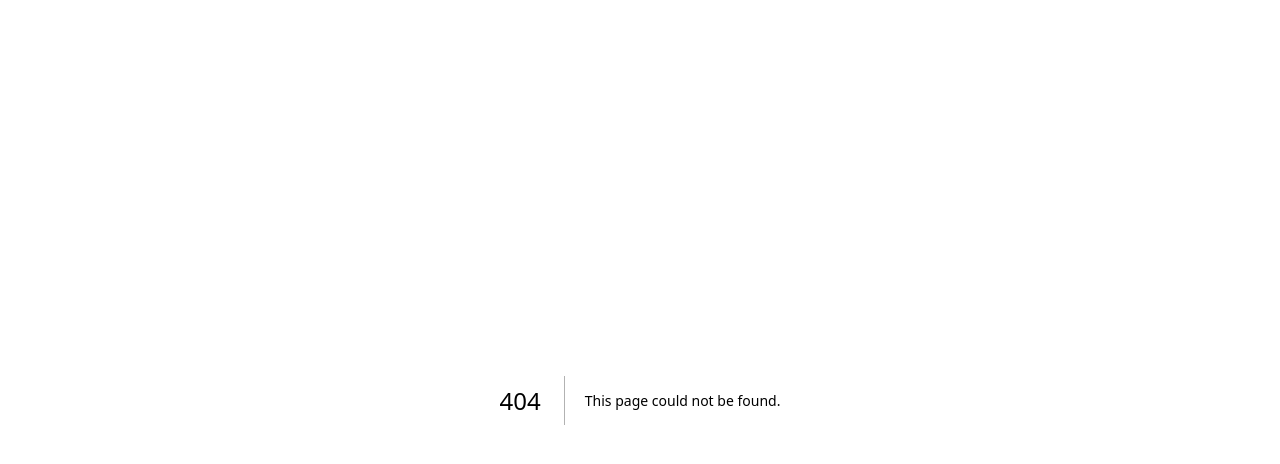
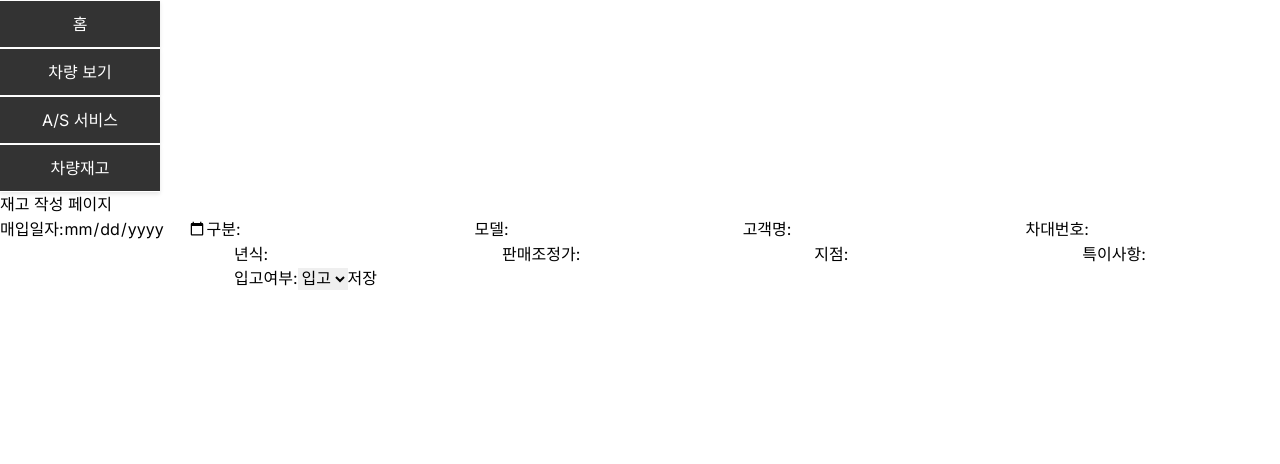
Before and after one commit to Jeongp4939/Jangbe, a Next.js app in the folder jangbe/: page /products/enter_products in a window 1280 px wide. Before the commit this address had no page. Shown: the top 464 px of the page. Built offline with nearby package versions, Linux system fonts and the light colour scheme.

Commit message:
재고작성 페이지 추가

```diff
--- /dev/null
+++ b/jangbe/app/products/enter_products/page.tsx
@@ -0,0 +1,51 @@
+import NavBar from '../../NavBar';
+import styles from './styles.module.css'; // 스타일 파일 가져오기
+
+export default function Enter_Products() {
+  return (
+    <>
+      <NavBar />
+      <div className={styles.container}>
+        <h1>재고 작성 페이지</h1>
+
+        {/* 입력 폼 */}
+        <form className={styles.form}>
+          <label htmlFor="purchaseDate">매입일자:</label>
+          <input type="date" id="purchaseDate" name="purchaseDate" />
+
+          <label htmlFor="category">구분:</label>
+          <input type="text" id="category" name="category" />
+
+          <label htmlFor="model">모델:</label>
+          <input type="text" id="model" name="model" />
+
+          <label htmlFor="customerName">고객명:</label>
+          <input type="text" id="customerName" name="customerName" />
+
+          <label htmlFor="chassisNumber">차대번호:</label>
+          <input type="text" id="chassisNumber" name="chassisNumber" />
+
+          <label htmlFor="year">년식:</label>
+          <input type="number" id="year" name="year" />
+
+          <label htmlFor="salePrice">판매조정가:</label>
+          <input type="text" id="salePrice" name="salePrice" />
+
+          <label htmlFor="branch">지점:</label>
+          <input type="text" id="branch" name="branch" />
+
+          <label htmlFor="remark">특이사항:</label>
+          <input type="text" id="remark" name="remark" />
+
+          <label htmlFor="stockStatus">입고여부:</label>
+          <select id="stockStatus" name="stockStatus">
+            <option value="입고">입고</option>
+            <option value="출고">출고</option>
+          </select>
+
+          <button className={styles.submitButton} type="submit">저장</button>
+        </form>
+      </div>
+    </>
+  );
+}
--- a/jangbe/app/products/whole-products/page.tsx
+++ b/jangbe/app/products/whole-products/page.tsx
@@ -1,5 +1,9 @@
+'use client'
+
 import NavBar from '../../NavBar';
 import styles from './styles.module.css';
+import { useRouter } from 'next/navigation';
+
 
 const dummyData = [
   {
@@ -57,6 +61,15 @@ const dummyData = [
 ];
 
 export default function WholeProducts() {
+
+  const router = useRouter();
+
+  const handleEnterProducts = () => {
+    router.push('/products/enter_products');
+  };
+
+
+
   return (
     <>
       <NavBar />
@@ -97,6 +110,7 @@ export default function WholeProducts() {
             ))}
           </tbody>
         </table>
+        <button className={styles.button} onClick={handleEnterProducts}>재고 작성</button>
       </div>
     </>
   );
--- a/jangbe/app/products/whole-products/styles.module.css
+++ b/jangbe/app/products/whole-products/styles.module.css
@@ -26,3 +26,21 @@
 .table tbody tr:hover {
   background-color: #ddd;
 }
+
+.button {
+  position: fixed;
+  bottom: 20px;
+  right: 20px;
+  background-color: #007bff;
+  color: #fff;
+  padding: 10px 20px;
+  border: none;
+  border-radius: 5px;
+  cursor: pointer;
+  font-size: 16px;
+  box-shadow: 0 4px 6px rgba(0, 0, 0, 0.1);
+}
+
+.button:hover {
+  background-color: #0056b3;
+}
```
Also changed, not shown: jangbe/app/products/enter_products/styles.module.css (added). Lines whose indentation alone changed are shown as unchanged.
